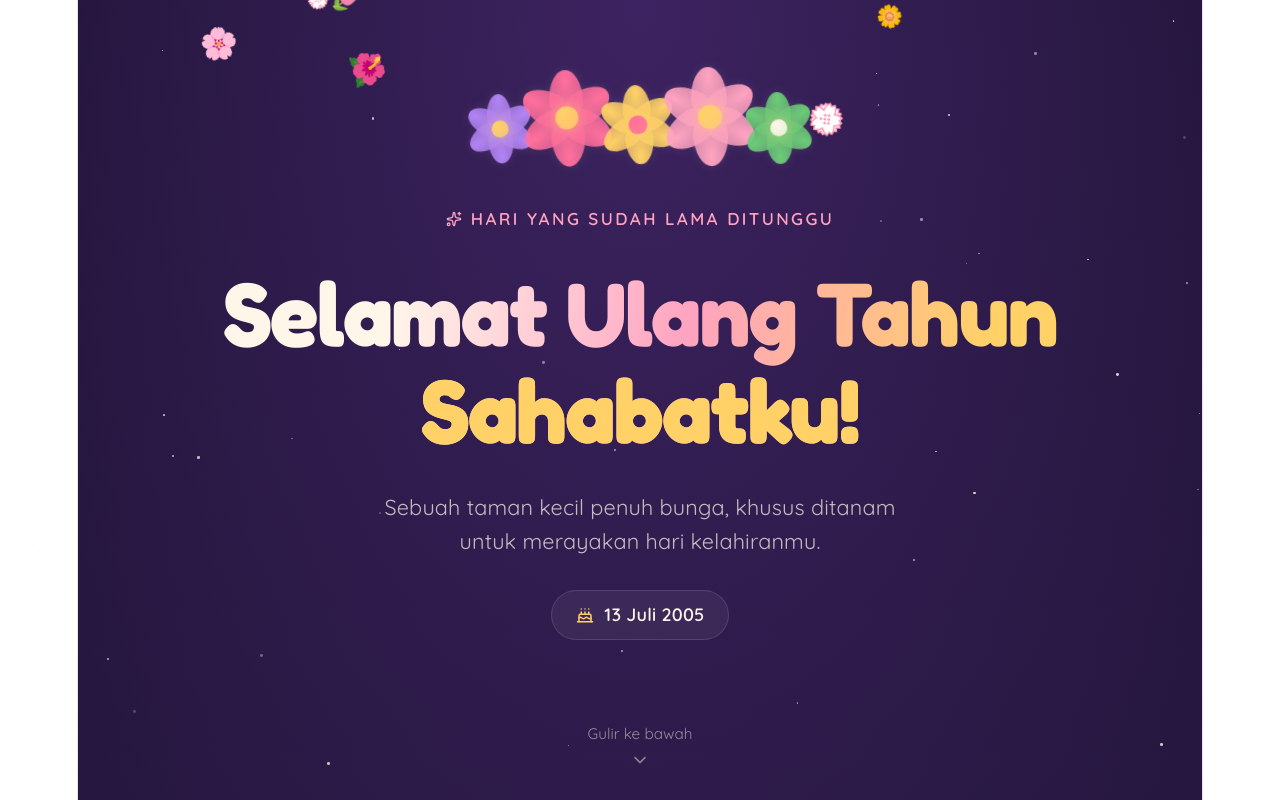
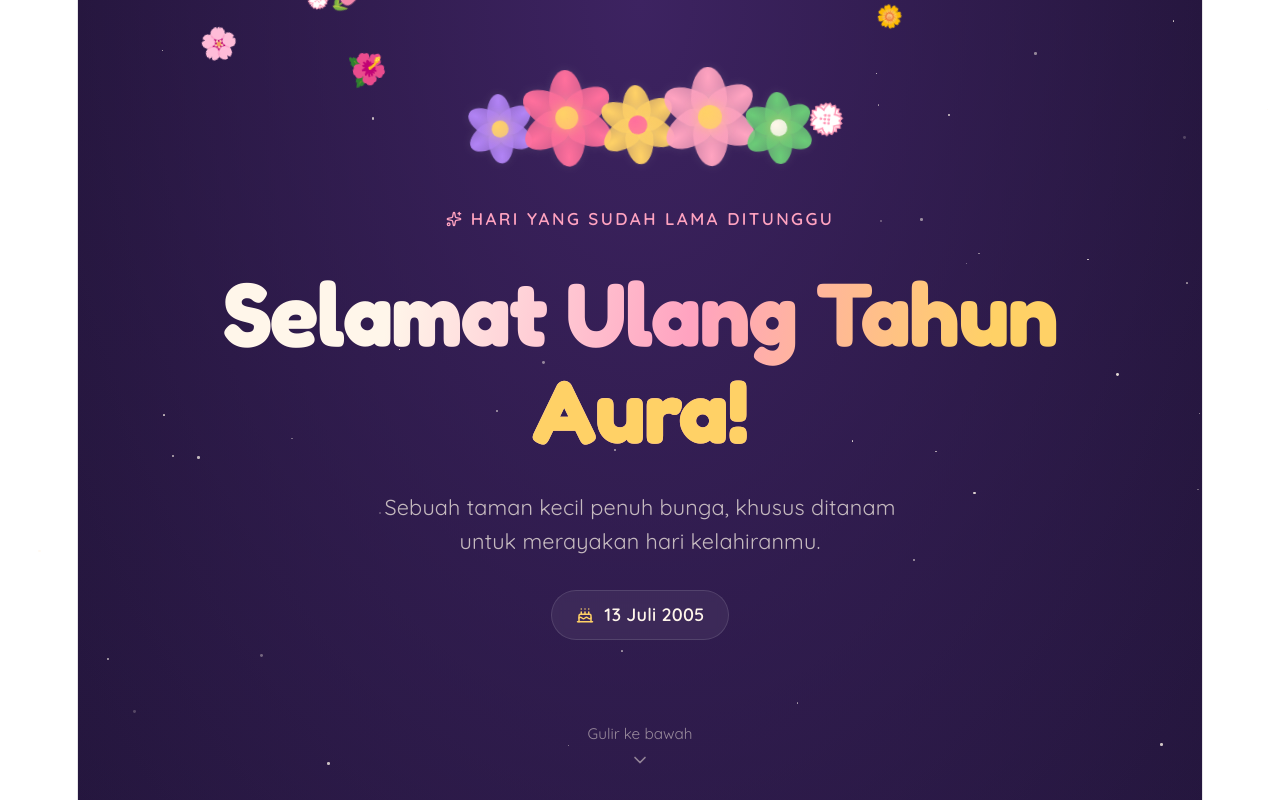
Before and after one commit to bagasdwisss/birthdaythings, a React (Vite) app: page / in a window 1280 px wide. Shown: the top 800 px of the page. Built offline with nearby package versions, Linux system fonts and the light colour scheme.

Commit message:
Update website

```diff
--- a/src/App.jsx
+++ b/src/App.jsx
@@ -4,8 +4,8 @@ import { Heart, Sparkles, Cake, PartyPopper, ChevronDown, Gift } from "lucide-re
 /* ======================================================================
    PENGATURAN — ganti bagian ini sesuai teman kamu ✨
    ====================================================================== */
-const NAME = "Sahabatku";              // nama teman ulang tahun
-const FROM_NAME = "Aku";               // nama kamu (pengirim ucapan)
+const NAME = "Aura";              // nama teman ulang tahun
+const FROM_NAME = "Bagas";               // nama kamu (pengirim ucapan)
 const BIRTH_DATE = new Date(2005, 6, 13, 0, 0, 0); // 13 Juli 2005 (bulan: 0=Jan, jadi 6=Juli)
 const MESSAGE = `Dari kecil sampai sekarang, kamu selalu jadi orang yang bikin hari-hari terasa lebih ringan.
 Terima kasih sudah jadi kamu yang selalu ada, selalu tulus, dan selalu bikin orang di sekitarmu tersenyum.
```
